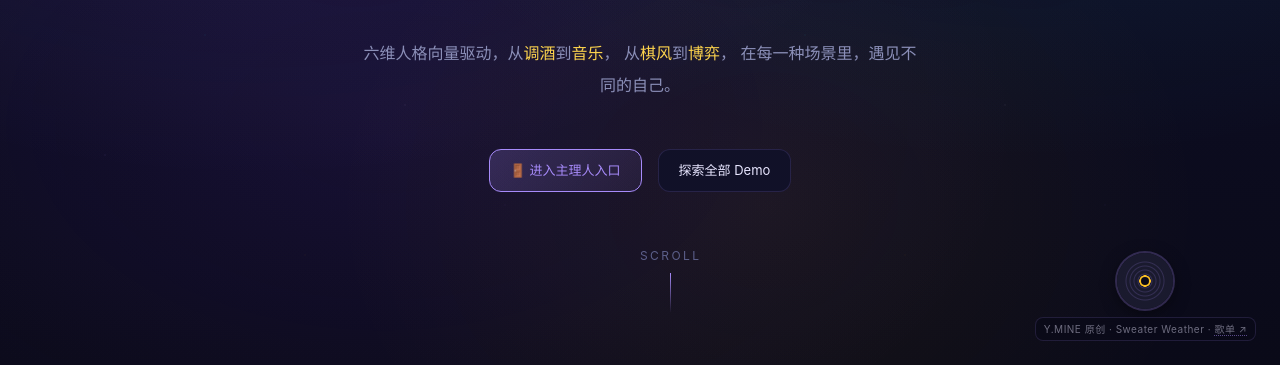
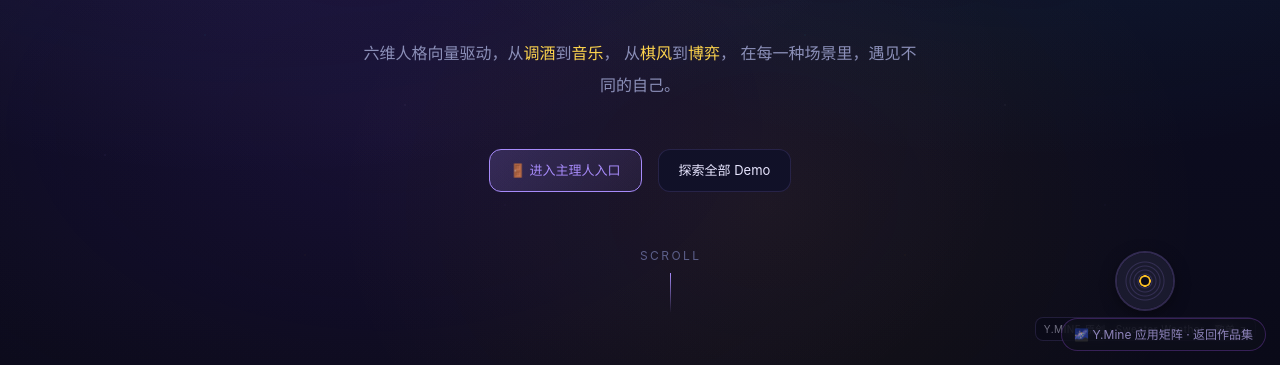
Before and after one commit to HelloMInd-star/ymine-demos, a plain HTML site: page index.html in a window 1280 px wide. Shown: the part 435-800 px from the top of the page. Drawn offline with Linux system fonts and the light colour scheme.

Commit message:
brand: add Y.Mine matrix backlink to all 8 demo pages

```diff
--- a/index.html
+++ b/index.html
@@ -537,5 +537,6 @@
     </div>
   </footer>
   <script src="shared/radio.js"></script>
+<a href="https://hellomind-star.github.io/ymine-validation-hub/" target="_blank" rel="noopener" style="position:fixed;right:14px;bottom:14px;z-index:9999;display:inline-flex;align-items:center;gap:6px;padding:6px 12px;border-radius:999px;background:rgba(15,17,26,.85);border:1px solid rgba(168,85,247,.4);color:#c4b5fd;font-size:12px;font-family:-apple-system,'PingFang SC','Microsoft YaHei',sans-serif;text-decoration:none;backdrop-filter:blur(6px);opacity:.7;transition:opacity .2s" onmouseover="this.style.opacity='1'" onmouseout="this.style.opacity='.7'">🌌 Y.Mine 应用矩阵 · 返回作品集</a>
 </body>
 </html>
```
Also changed, not shown: balance/index.html (+1 -0 lines), chess/index.html (+1 -0 lines), cocktail/index.html (+1 -0 lines), host-intro/index.html (+1 -0 lines), music/index.html (+1 -0 lines), passport/index.html (+1 -0 lines), poker/index.html (+1 -0 lines).
